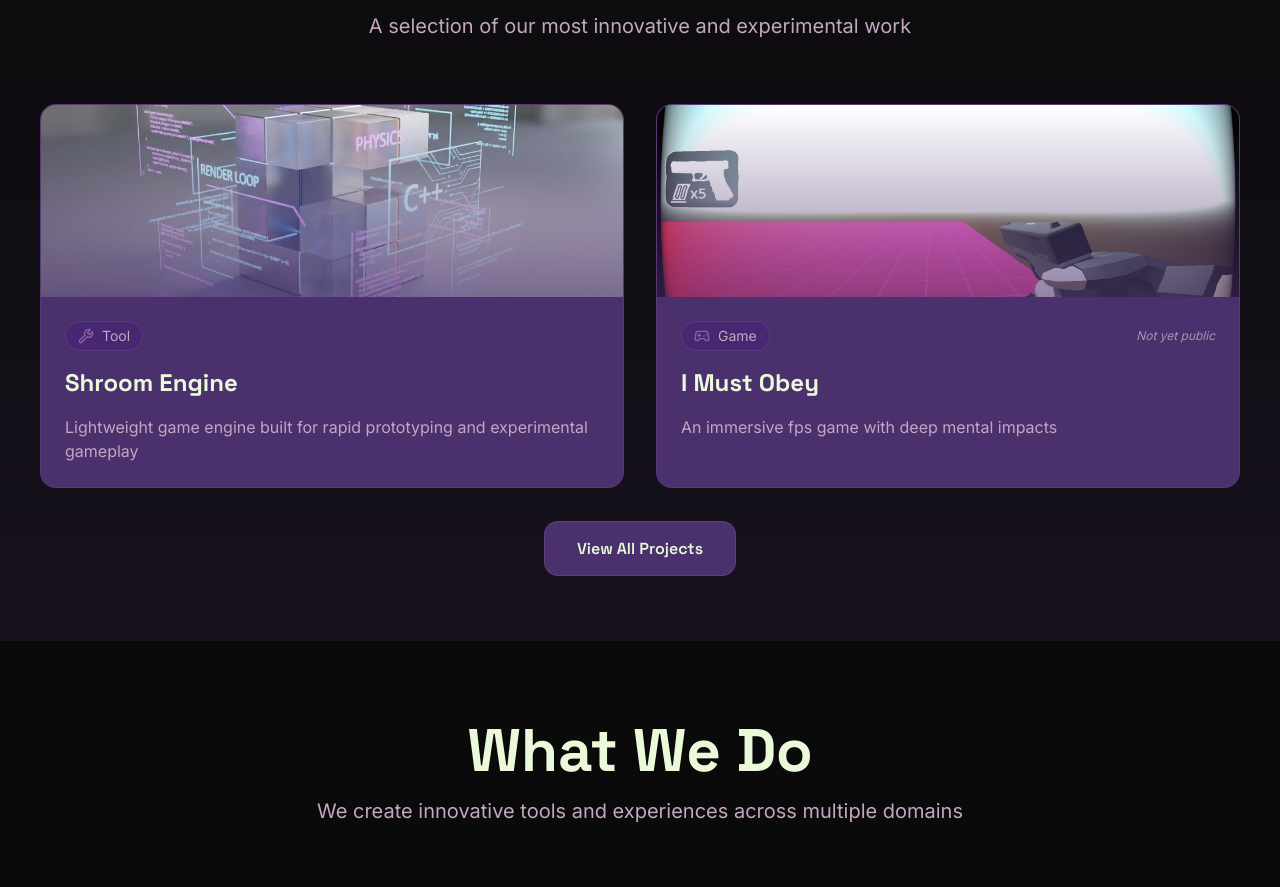
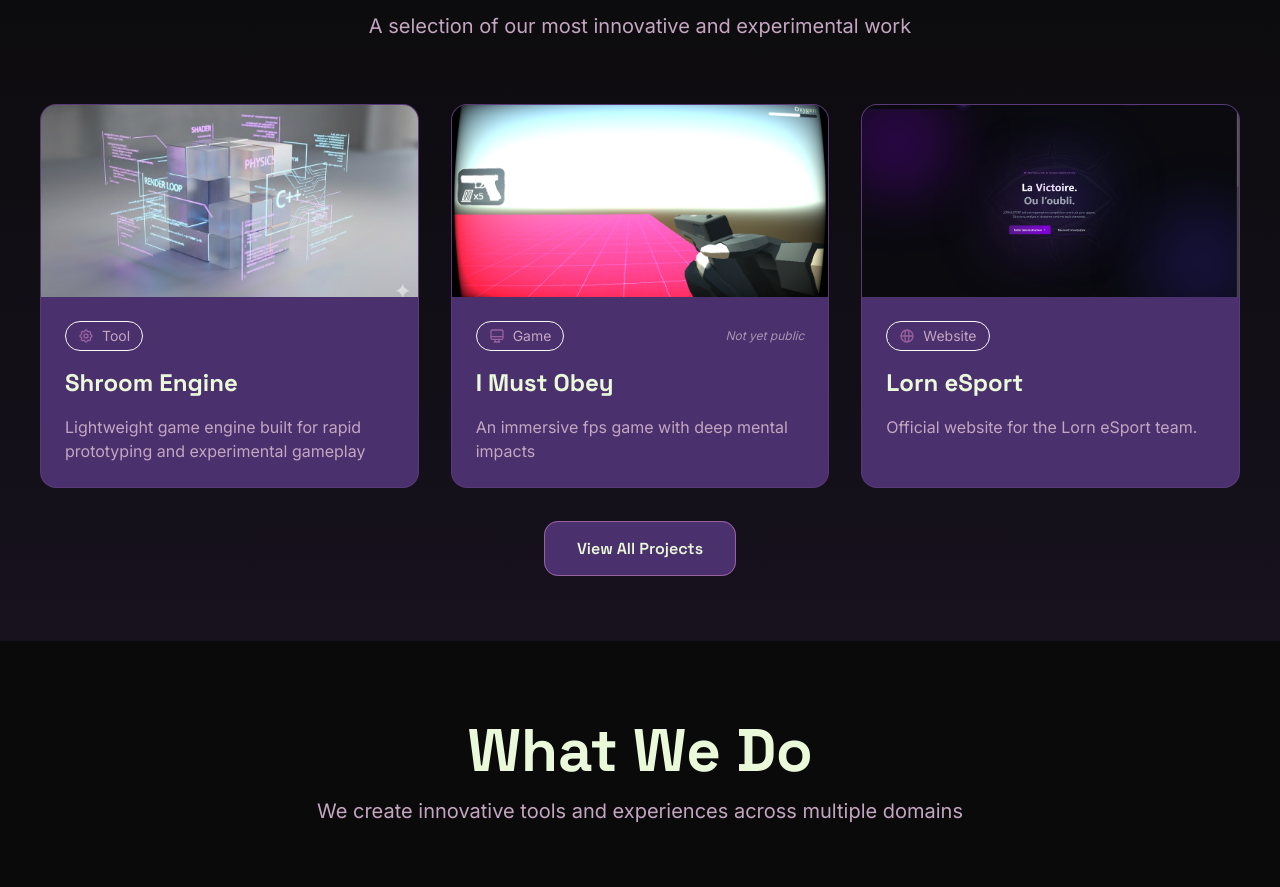
Before and after one commit to Shroomlight-Studio/website, a Next.js app: page / in a window 1280 px wide. Shown: the part 1162-2049 px from the top of the page. Built offline with nearby package versions, Linux system fonts and the light colour scheme.

Commit message:
added Lorn project

```diff
--- a/package.json
+++ b/package.json
@@ -12,7 +12,7 @@
     "emailjs": "^5.0.0",
     "framer-motion": "^12.27.0",
     "lucide-react": "^0.562.0",
-    "next": "16.1.3",
+    "next": "^16.1.6",
     "nodemailer": "^7.0.12",
     "react": "19.2.3",
     "react-dom": "19.2.3",
--- a/src/app/components/FeaturedProjects.tsx
+++ b/src/app/components/FeaturedProjects.tsx
@@ -1,19 +1,23 @@
 "use client";
 
+import Image from "next/image";
 import { motion } from 'framer-motion';
-import { ExternalLink, Gamepad2, Globe, Wrench } from 'lucide-react';
+import { ExternalLink } from 'lucide-react';
 import Link from 'next/link';
+import {HiOutlineCog, HiOutlineDesktopComputer, HiOutlineGlobeAlt, HiOutlineSparkles} from "react-icons/hi";
 
 const getCategoryIcon = (category: string) => {
     switch (category) {
         case 'Game':
-        return Gamepad2;
+            return HiOutlineDesktopComputer;
         case 'Website':
-        return Globe;
+            return HiOutlineGlobeAlt;
         case 'Tool':
-        return Wrench;
+            return HiOutlineCog;
+        case 'Experiment':
+            return HiOutlineSparkles;
         default:
-        return Gamepad2;
+            return HiOutlineDesktopComputer;
     }
 };
 
@@ -43,6 +47,14 @@ const featuredProjects: Project[] = [
         image: '/imustobey.png',
         url: ''
     },
+    {
+        id: '3',
+        name: 'Lorn eSport',
+        category: 'Website',
+        description: "Official website for the Lorn eSport team.",
+        image: '/lornesport.png',
+        url: 'https://lornesport.com',
+    }
 ];
 
 export function FeaturedProjects() {
@@ -52,24 +64,25 @@ export function FeaturedProjects() {
                 {/* Title */}
                 <div className="text-center mb-16 space-y-4">
                     <h2
-                        className="text-4xl sm:text-5xl md:text-6xl font-bold text-(--shroomlight-light)"
-                        style={{ fontFamily: 'var(--font-heading)' }}
+                        className="text-4xl sm:text-5xl md:text-6xl font-bold"
+                        style={{ color: "var(--shroomlight-light)", fontFamily: "var(--font-heading)" }}
                     >
                         Featured Projects
                     </h2>
                     <p
-                        className="text-lg sm:text-xl text-(--shroomlight-accent-1) max-w-2xl mx-auto"
-                        style={{ fontFamily: 'var(--font-body)' }}
+                        className="text-lg sm:text-xl max-w-2xl mx-auto"
+                        style={{ color: "var(--shroomlight-accent-1)", fontFamily: "var(--font-body)" }}
                     >
                         A selection of our most innovative and experimental work
                     </p>
                 </div>
 
                 {/* Content */}
-                <div className="grid gap-8 mx-auto justify-center"
+                <div
+                    className="grid gap-8 mx-auto justify-center"
                     style={{
-                        gridTemplateColumns: 'repeat(auto-fit, minmax(280px, 1fr))',
-                        maxWidth: '1200px'
+                        gridTemplateColumns: "repeat(auto-fit, minmax(280px, 1fr))",
+                        maxWidth: "1200px",
                     }}
                 >
                     {featuredProjects.map((project, index) => {
@@ -81,43 +94,54 @@ export function FeaturedProjects() {
                                 initial={{ opacity: 0, y: 20 }}
                                 animate={{ opacity: 1, y: 0 }}
                                 transition={{ delay: index * 0.1 }}
-                                className="group relative bg-(--shroomlight-surface) rounded-2xl overflow-hidden hover:shadow-2xl hover:shadow-(--shroomlight-primary)/20 transition-all duration-300 border border-(--shroomlight-primary)/20 hover:border-(--shroomlight-primary)/50"
+                                className="group relative bg-(--shroomlight-surface) rounded-2xl overflow-hidden
+                                hover:shadow-2xl hover:shadow-(--shroomlight-primary)/20 transition-all duration-300
+                                border border-(--shroomlight-primary)/20 hover:border-(--shroomlight-primary)/50"
                             >
                                 {/* Image */}
-                                <div className="relative h-48 overflow-hidden">
-                                    <img
+                                <div className="relative w-full h-48">
+                                    <Image
                                         src={project.image}
                                         alt={project.name}
-                                        className="w-full h-full object-cover group-hover:scale-110 transition-transform duration-300"
+                                        fill
+                                        style={{ objectFit: "cover" }}
+                                        className="group-hover:scale-110 transition-transform duration-300"
+                                        sizes="(max-width: 640px) 100vw, (max-width: 1024px) 50vw, 33vw"
                                     />
-                                    <div className="absolute inset-0 bg-linear-to-t from-(--shroomlight-surface) to-transparent opacity-60" />
                                 </div>
 
                                 {/* Content */}
                                 <div className="p-6 space-y-4">
                                     <div className="flex items-center justify-between">
-                                        <div className="flex items-center gap-2 px-3 py-1 bg-(--shroomlight-glow)/20 rounded-full border border-(--shroomlight-primary)/30">
-                                            <Icon className="w-4 h-4 text-(--shroomlight-primary)" />
+                                        <div
+                                            className="flex items-center gap-2 px-3 py-1 rounded-full border"
+                                            style={{
+                                                backgroundColor: "var(--shroomlight-glow)/20",
+                                                borderColor: "var(--shroomlight-primary)/30",
+                                            }}
+                                        >
+                                            <Icon className="w-4 h-4" style={{ color: "var(--shroomlight-primary)" }} />
                                             <span
-                                            className="text-sm text-(--shroomlight-accent-1)"
-                                            style={{ fontFamily: 'var(--font-body)' }}
+                                                className="text-sm"
+                                                style={{ color: "var(--shroomlight-accent-1)", fontFamily: "var(--font-body)" }}
                                             >
                         {project.category}
                       </span>
                                         </div>
+
                                         {project.url ? (
                                             <a
-                                                href={project.url} // the link you want to redirect to
-                                                target="_blank" // opens in a new tab
-                                                rel="noopener noreferrer" // security best practice
+                                                href={project.url}
+                                                target="_blank"
+                                                rel="noopener noreferrer"
                                                 className="opacity-0 group-hover:opacity-100 transition-opacity"
                                             >
-                                                <ExternalLink className="w-5 h-5 text-(--shroomlight-accent-1) opacity-0 group-hover:opacity-100 transition-opacity" />
+                                                <ExternalLink className="w-5 h-5" style={{ color: "var(--shroomlight-accent-1)" }} />
                                             </a>
                                         ) : (
                                             <span
-                                                className="text-xs text-(--shroomlight-accent-2) italic opacity-70"
-                                                style={{ fontFamily: 'var(--font-body)' }}
+                                                className="text-xs italic opacity-70"
+                                                style={{ color: "var(--shroomlight-accent-2)", fontFamily: "var(--font-body)" }}
                                             >
                         Not yet public
                       </span>
@@ -125,22 +149,27 @@ export function FeaturedProjects() {
                                     </div>
 
                                     <h3
-                                        className="text-2xl font-bold text-(--shroomlight-light)"
-                                        style={{ fontFamily: 'var(--font-heading)' }}
+                                        className="text-2xl font-bold"
+                                        style={{ color: "var(--shroomlight-light)", fontFamily: "var(--font-heading)" }}
                                     >
                                         {project.name}
                                     </h3>
 
                                     <p
-                                        className="text-(--shroomlight-accent-1)"
-                                        style={{ fontFamily: 'var(--font-body)' }}
+                                        style={{ color: "var(--shroomlight-accent-1)", fontFamily: "var(--font-body)" }}
                                     >
                                         {project.description}
                                     </p>
                                 </div>
 
                                 {/* Glow effect on hover */}
-                                <div className="absolute inset-0 bg-linear-to-r from-(--shroomlight-primary)/0 via-(--shroomlight-primary)/5 to-(--shroomlight-primary)/0 opacity-0 group-hover:opacity-100 transition-opacity pointer-events-none" />
+                                <div
+                                    className="absolute inset-0 opacity-0 pointer-events-none transition-opacity group-hover:opacity-100"
+                                    style={{
+                                        background:
+                                            "linear-gradient(to right, var(--shroomlight-primary)/0, var(--shroomlight-primary)/5, var(--shroomlight-primary)/0)",
+                                    }}
+                                />
                             </motion.div>
                         );
                     })}
@@ -150,8 +179,13 @@ export function FeaturedProjects() {
                 <div className="text-center mt-12">
                     <Link
                         href="/projects"
-                        className="px-8 py-4 bg-(--shroomlight-surface) rounded-xl text-(--shroomlight-light) font-semibold hover:bg-(--shroomlight-primary) transition-all border border-(--shroomlight-primary)/30 hover:border-(--shroomlight-primary) hover:shadow-lg hover:shadow-(--shroomlight-primary)/30"
-                        style={{ fontFamily: 'var(--font-heading)' }}
+                        className="px-8 py-4 rounded-xl font-semibold border transition-all hover:shadow-lg"
+                        style={{
+                            fontFamily: "var(--font-heading)",
+                            backgroundColor: "var(--shroomlight-surface)",
+                            color: "var(--shroomlight-light)",
+                            borderColor: "var(--shroomlight-primary)",
+                        }}
                     >
                         View All Projects
                     </Link>
--- a/src/app/components/ProjectsPage.tsx
+++ b/src/app/components/ProjectsPage.tsx
@@ -1,9 +1,11 @@
 "use client";
 
 import { AnimatePresence, motion } from 'framer-motion';
-import { ExternalLink, Gamepad2, Globe, Sparkles, Wrench } from 'lucide-react';
-import { usePathname, useRouter, useSearchParams } from 'next/navigation';
-import { useEffect, useState } from 'react';
+import { usePathname, useRouter } from 'next/navigation';
+import { useState } from 'react';
+import Image from "next/image";
+import { HiOutlineDesktopComputer, HiOutlineGlobeAlt, HiOutlineCog, HiOutlineSparkles } from "react-icons/hi";
+
 
 type CategoryType = 'All' | 'Games' | 'Websites' | 'Tools' | 'Experiments';
 interface Project {
@@ -35,37 +37,47 @@ const projects: Project[] = [
         url: '',
         tags: ['FPS', 'Narrative Driven', 'Hell'],
     },
+    {
+        id: '3',
+        name: 'Lorn eSport',
+        category: 'Websites',
+        description: "Official website for the Lorn eSport team.",
+        image: '/lornesport.png',
+        url: 'https://lornesport.com',
+        tags: ['Next.js', 'Supabase', 'Resend']
+    }
 ];
 
 const getCategoryIcon = (category: CategoryType) => {
     switch (category) {
     case 'Games':
-        return Gamepad2;
+        return HiOutlineDesktopComputer;
     case 'Websites':
-        return Globe;
+        return HiOutlineGlobeAlt;
     case 'Tools':
-        return Wrench;
+        return HiOutlineCog;
     case 'Experiments':
-        return Sparkles;
+        return HiOutlineSparkles;
     default:
-        return Gamepad2;
+        return HiOutlineDesktopComputer;
     }
 };
 
 export function ProjectsPage() {
     const router = useRouter();
     const pathname = usePathname();
-    const [activeFilter, setActiveFilter] = useState<CategoryType>('All');
 
-    useEffect(() => {
+    const getInitialFilter = (): CategoryType => {
+        if (typeof window === "undefined") return "All"; // SSR fallback
         const params = new URLSearchParams(window.location.search);
-        const category = params.get('category') as CategoryType | null;
-        if (category && ['Games','Websites','Tools','Experiments'].includes(category)) {
-            setActiveFilter(category);
-        } else {
-            setActiveFilter('All');
+        const category = params.get("category") as CategoryType | null;
+        if (category && ["Games", "Websites", "Tools", "Experiments"].includes(category)) {
+            return category;
         }
-    }, []);
+        return "All";
+    };
+
+    const [activeFilter, setActiveFilter] = useState<CategoryType>(getInitialFilter());
 
     const filters: CategoryType[] = ['All', 'Games', 'Websites', 'Tools', 'Experiments'];
     const filteredProjects = activeFilter === 'All'
@@ -103,7 +115,7 @@ export function ProjectsPage() {
                             <button
                                 key={filter}
                                 onClick={() => setFilter(filter)}
-                                className={`px-6 py-3 rounded-full font-semibold transition-all ${
+                                className={`cursor-pointer px-6 py-3 rounded-full font-semibold transition-all ${
                                 activeFilter === filter
                                     ? 'bg-linear-to-r from-(--shroomlight-primary) to-(--shroomlight-glow) text-white shadow-lg shadow-(--shroomlight-primary)/30'
                                     : 'bg-(--shroomlight-surface) text-(--shroomlight-accent-1) hover:bg-(--shroomlight-surface)/80 border border-(--shroomlight-primary)/20 hover:border-(--shroomlight-primary)/50'
@@ -132,19 +144,54 @@ export function ProjectsPage() {
                             className="grid grid-cols-1 md:grid-cols-2 lg:grid-cols-3 gap-6 sm:gap-8"
                         >
                             {filteredProjects.map((project) => {
+                                if (project.url) {
+                                    return (
+                                        <a
+                                            key={project.id}
+                                            href={project.url}
+                                            target="_blank"
+                                            rel="noopener noreferrer"
+                                            className="group relative block bg-(--shroomlight-surface) rounded-2xl overflow-hidden transition-all duration-300 border border-(--shroomlight-primary)/20 hover:border-(--shroomlight-primary) hover:shadow-xl"
+                                        >
+                                            <ProjectCard project={project} />
+                                        </a>
+                                    );
+                                } else {
+                                    return (
+                                        <div
+                                            key={project.id}
+                                            className="group relative bg-(--shroomlight-surface) rounded-2xl overflow-hidden transition-all duration-300 border border-(--shroomlight-primary)/20 hover:border-(--shroomlight-primary) hover:shadow-xl"
+                                        >
+                                            <ProjectCard project={project} />
+                                        </div>
+                                    );
+                                }
+                            })}
+                        </motion.div>
+                    </AnimatePresence>
+                </motion.div>
+            </div>
+        </div>
+    );
+}
+
+function ProjectCard({project}: {project: Project}) {
     const Icon = getCategoryIcon(project.category);
 
     return (
-                                    <div key={project.id} className="group relative bg-(--shroomlight-surface) rounded-2xl overflow-hidden transition-all duration-300 border border-(--shroomlight-primary)/20 hover:border-(--shroomlight-primary) hover:shadow-xl">
+        <>
             {/* Image */}
-                                        <div className="relative h-48 overflow-hidden">
-                                            <img
+            <div className="relative w-full h-48">
+                <Image
                     src={project.image}
                     alt={project.name}
-                                                className="w-full h-full object-cover group-hover:scale-110 transition-transform duration-300"
+                    fill
+                    style={{ objectFit: "cover" }}
+                    className="group-hover:scale-110 transition-transform duration-300"
                 />
-                                            <div className="absolute inset-0 bg-linear-to-t from-(--shroomlight-surface) to-transparent opacity-60" />
             </div>
+
+
             {/* Content */}
             <div className="p-6 space-y-4">
                 <div className="flex items-center justify-between">
@@ -157,16 +204,7 @@ export function ProjectsPage() {
                             {project.category}
                         </span>
                     </div>
-                                            {project.url ? (
-                                                <a
-                                                    href={project.url} // the link you want to redirect to
-                                                    target="_blank" // opens in a new tab
-                                                    rel="noopener noreferrer" // security best practice
-                                                    className="opacity-0 group-hover:opacity-100 transition-opacity"
-                                                >
-                                                    <ExternalLink className="w-5 h-5 text-(--shroomlight-accent-1) opacity-0 group-hover:opacity-100 transition-opacity" />
-                                                </a>
-                                            ) : (
+                    {project.url.length === 0 && (
                         <span
                             className="text-xs text-(--shroomlight-accent-2) italic opacity-70"
                             style={{ fontFamily: 'var(--font-body)' }}
@@ -206,13 +244,6 @@ export function ProjectsPage() {
 
             {/* Glow effect on hover */}
             <div className="absolute inset-0 bg-linear-to-r from-(--shroomlight-primary)/0 via-(--shroomlight-primary)/5 to-(--shroomlight-primary)/0 opacity-0 group-hover:opacity-100 transition-opacity pointer-events-none" />
-                                    </div>
-                                );
-                            })}
-                        </motion.div>
-                    </AnimatePresence>
-                </motion.div>
-            </div>
-        </div>
+        </>
     );
 }
```
Also changed, not shown: public/lornesport.png (added), 1 other file (tests, documents, lock files or other folders). Lines whose indentation alone changed are shown as unchanged.
